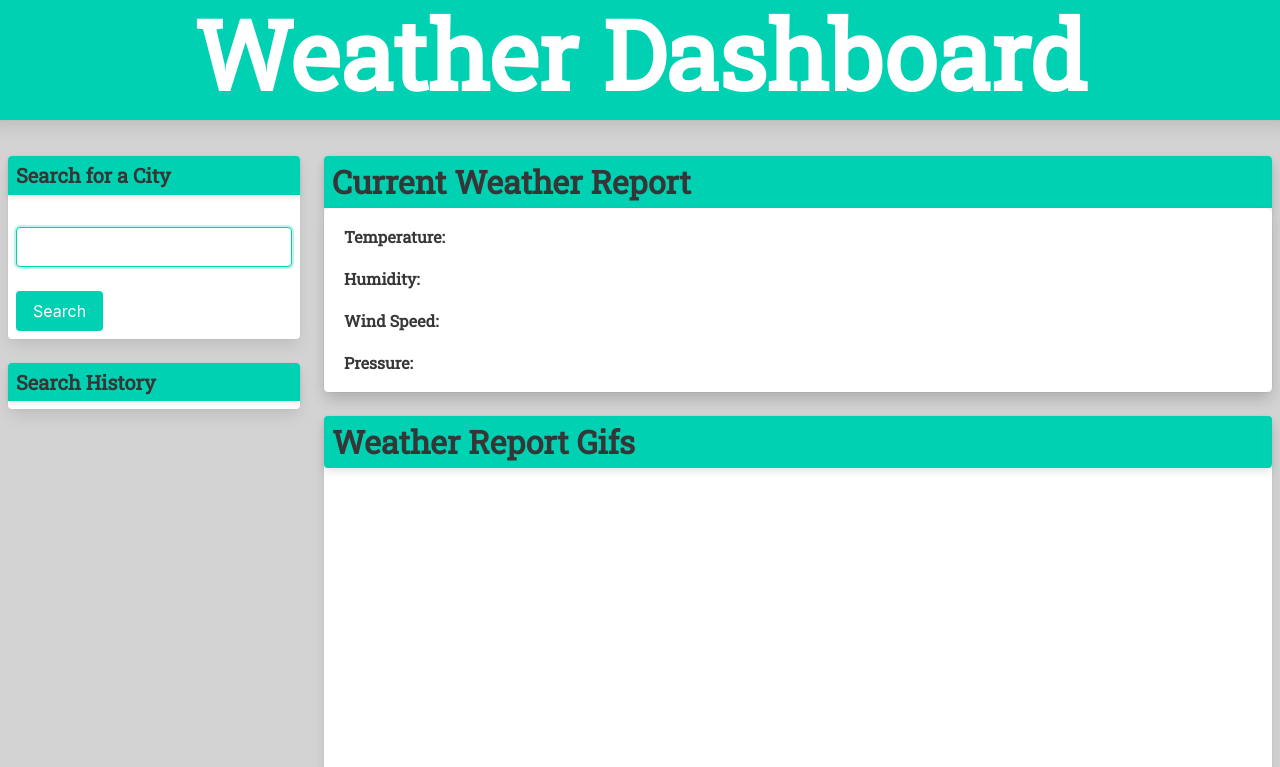
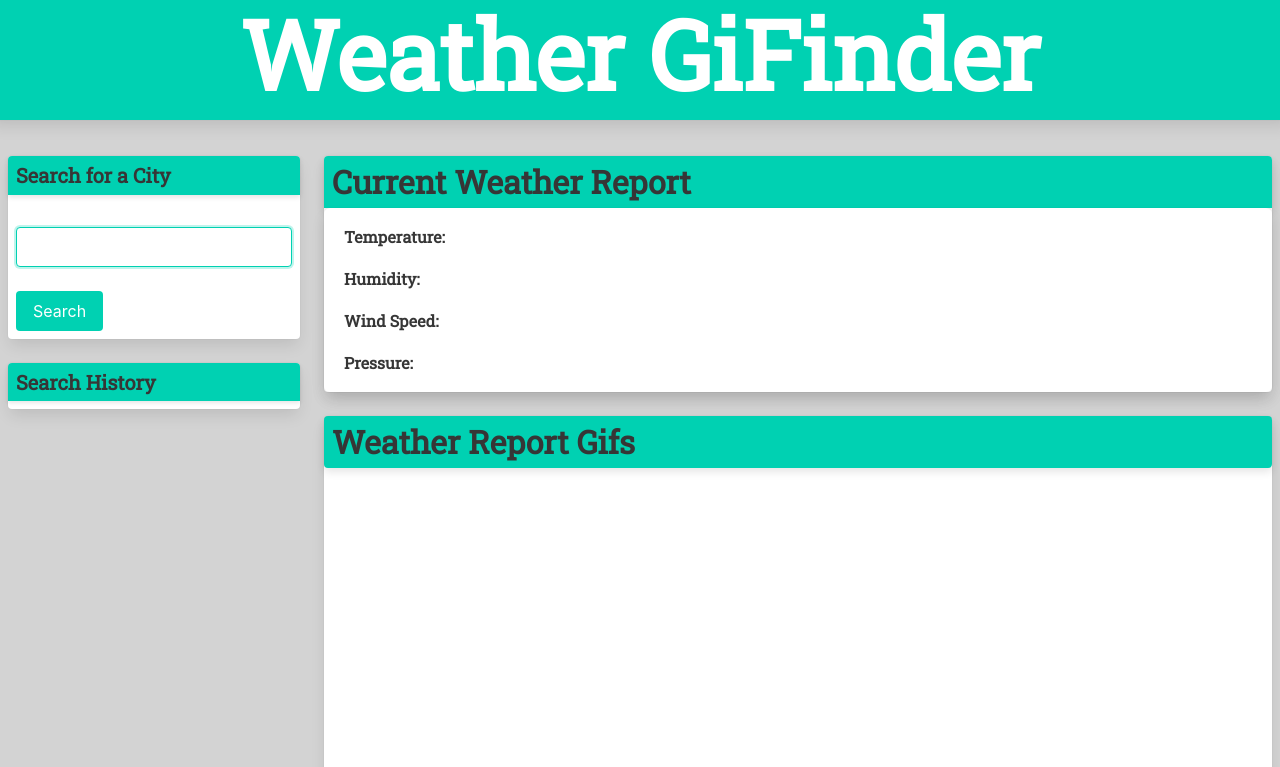
Before and after one commit to candre02/group1-groupProject1, a plain HTML site: page index.html in a window 1280 px wide. Shown: the top 767 px of the page. Drawn offline with nearby package versions, Linux system fonts and the light colour scheme.

Commit message:
Change Title of webpage

```diff
--- a/index.html
+++ b/index.html
@@ -16,7 +16,7 @@
 
 <body class="columns is-multiline">
     <header class="header column is-full box has-background-primary">
-        <h1 class="title is-1 has-text-white">Weather Dashboard</h1>
+        <h1 class="title is-1 has-text-white">Weather GiFinder</h1>
     </header>
 
     <div class="column">
```
